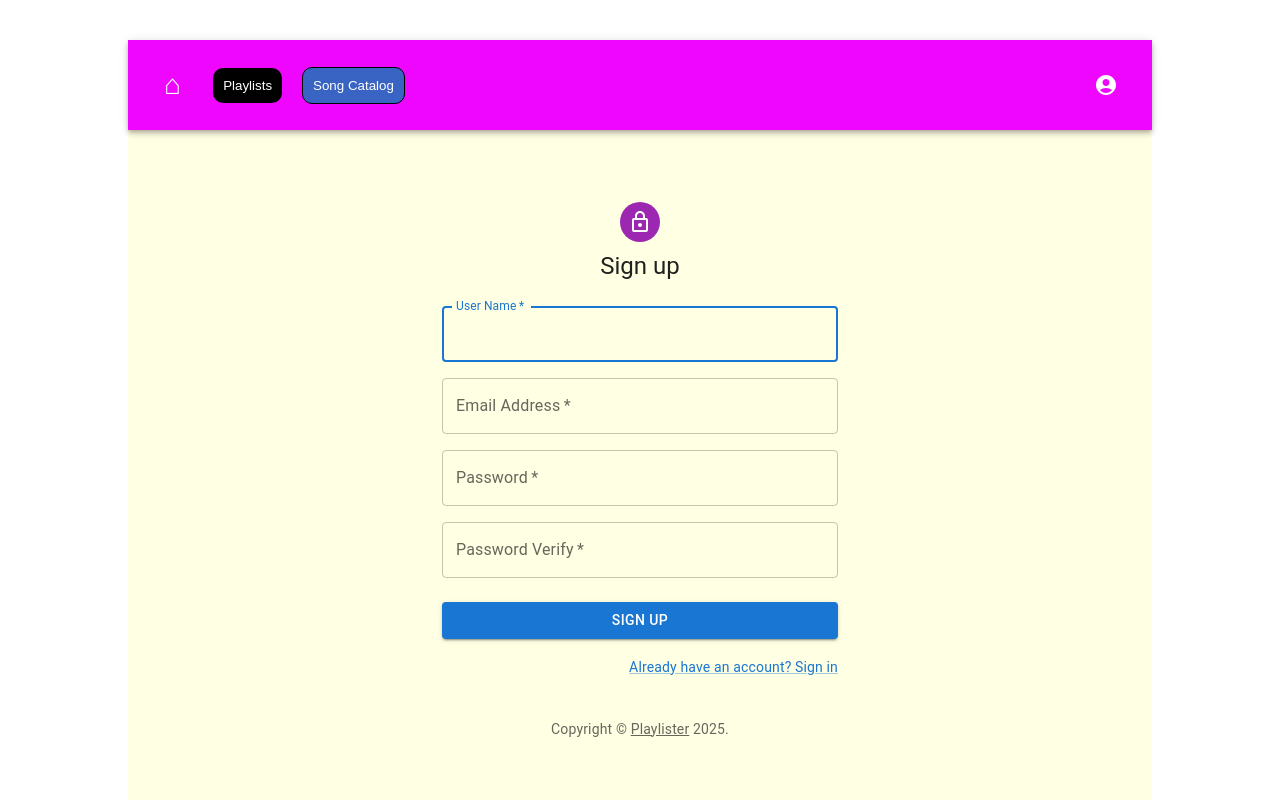
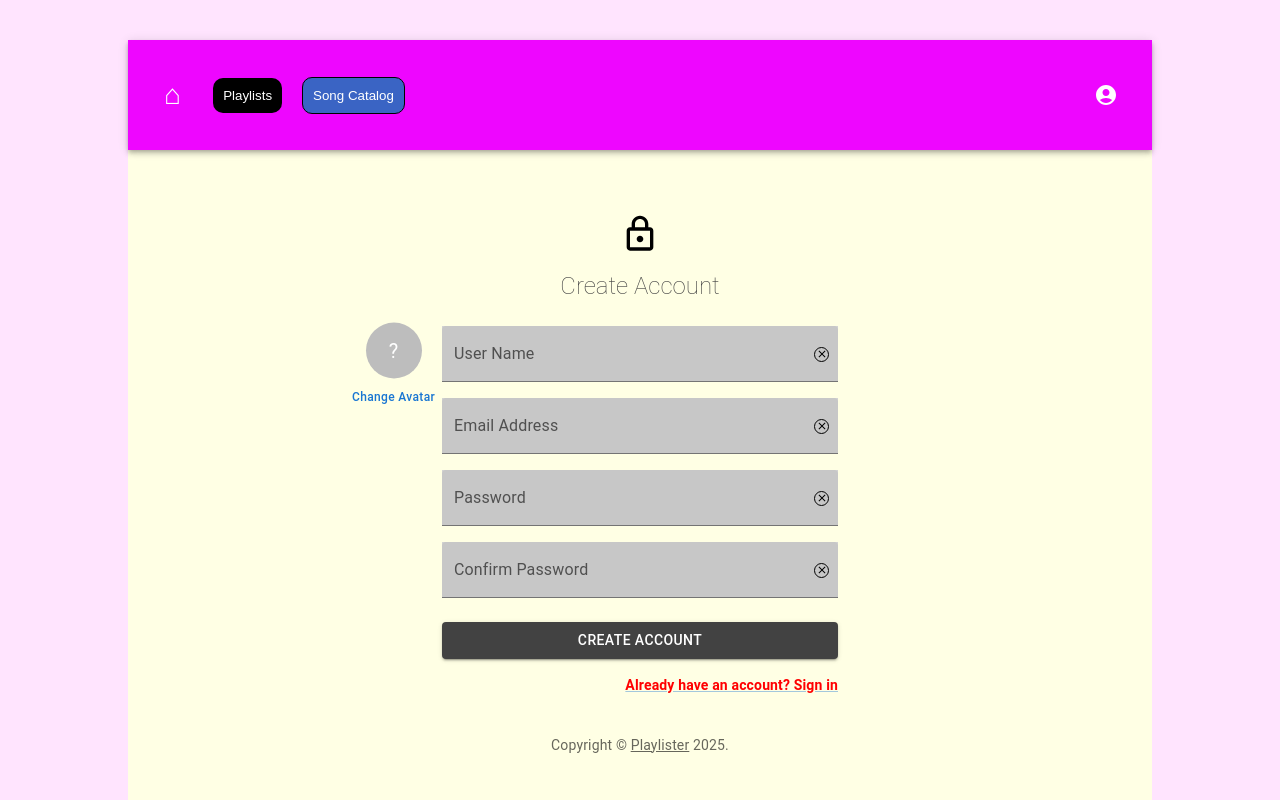
Before and after one commit to yuddy-s/spotify_clone, a React (Create React App) app in the folder client/: page /register in a window 1280 px wide. Built offline with nearby package versions, Linux system fonts and the light colour scheme; no server answers; what jstps would draw is missing.

Commit message:
Login/Register Screens Frontend format + bg fixed

```diff
--- a/client/src/components/LoginScreen.js
+++ b/client/src/components/LoginScreen.js
@@ -1,21 +1,23 @@
-import { useContext } from 'react';
-import AuthContext from '../auth'
-import MUIErrorModal from './MUIErrorModal'
-import Copyright from './Copyright'
+import { useContext, useState } from 'react';
+import AuthContext from '../auth';
+import MUIErrorModal from './MUIErrorModal';
+import Copyright from './Copyright';
 
-import Avatar from '@mui/material/Avatar';
 import Box from '@mui/material/Box';
 import Button from '@mui/material/Button';
-import CssBaseline from '@mui/material/CssBaseline';
+import Container from '@mui/material/Container';
 import Grid from '@mui/material/Grid';
 import Link from '@mui/material/Link';
-import LockOutlinedIcon from '@mui/icons-material/LockOutlined';
-import Paper from '@mui/material/Paper';
 import TextField from '@mui/material/TextField';
 import Typography from '@mui/material/Typography';
+import IconButton from "@mui/material/IconButton";
+import ClearIcon from "@mui/icons-material/Close";
+import LockOutlinedIcon from '@mui/icons-material/LockOutlined';
 
 export default function LoginScreen() {
     const { auth } = useContext(AuthContext);
+    const [email, setEmail] = useState("");
+    const [password, setPassword] = useState("");
 
     const handleSubmit = (event) => {
         event.preventDefault();
@@ -24,90 +26,102 @@ export default function LoginScreen() {
             formData.get('email'),
             formData.get('password')
         );
-
     };
 
-    let modalJSX = "";
-    console.log(auth);
-    if (auth.errorMessage !== null){
-        modalJSX = <MUIErrorModal />;
-    }
-    console.log(modalJSX);
+    const modalJSX = auth.errorMessage ? <MUIErrorModal /> : null;
 
     return (
-        <Grid container component="main" sx={{ height: '100vh' }}>
-            <CssBaseline />
-            <Grid
-                item
-                xs={false}
-                sm={4}
-                md={7}
-                sx={{
-                    backgroundImage: 'url(https://static.displate.com/857x1200/displate/2021-09-09/acaf2be9f58d1c05de9e4e47c580ee00_0da6a981d11a923cf24cf3f465fa81cc.jpg)',
-                    backgroundRepeat: 'no-repeat',
-                    backgroundColor: (t) =>
-                        t.palette.mode === 'light' ? t.palette.grey[50] : t.palette.grey[900],
-                    backgroundSize: 'cover',
-                    backgroundPosition: 'center',
-                }}
-            />
-            <Grid item xs={12} sm={8} md={5} component={Paper} elevation={6} square>
+        <Container component="main" maxWidth="xs">
             <Box
                 sx={{
-                        my: 8,
-                        mx: 4,
+                    marginTop: 12,
                     display: 'flex',
                     flexDirection: 'column',
                     alignItems: 'center',
                 }}
             >
-                    <Avatar sx={{ m: 1, bgcolor: 'secondary.main' }}>
-                        <LockOutlinedIcon/>
-                    </Avatar>
-                    <Typography component="h1" variant="h5">
-                        Sign in
+                <LockOutlinedIcon sx={{ fontSize: 40, mb: 2 }} />
+
+                <Typography component="h1" variant="h5" sx={{ color: '#424242', fontWeight: 30, mb: 2 }}>
+                    Sign In
                 </Typography>
-                    <Box component="form" noValidate onSubmit={handleSubmit} sx={{ mt: 1 }}>
+
+                <Box component="form" noValidate onSubmit={handleSubmit} sx={{ mt: 3 }}>
+                    <Grid container spacing={2}>
+                        <Grid item xs={12}>
                             <TextField
-                            margin="normal"
-                            required
+                                variant="filled"
                                 fullWidth
                                 id="email"
                                 label="Email Address"
                                 name="email"
                                 autoComplete="email"
-                            autoFocus
+                                value={email}
+                                onChange={(e) => setEmail(e.target.value)}
+                                InputProps={{
+                                    endAdornment: (
+                                        <IconButton
+                                            size="small"
+                                            edge="end"
+                                            sx={{ width: 15, height: 15, padding: 0, borderRadius: "50%", border: "1px solid black" }}
+                                            onClick={() => setEmail("")}
+                                        >
+                                            <ClearIcon sx={{ fontSize: 12, color: 'black' }} />
+                                        </IconButton>
+                                    ),
+                                }}
+                                sx={{ backgroundColor: '#D3D3D3' }}
                             />
+                        </Grid>
+                        <Grid item xs={12}>
                             <TextField
-                            margin="normal"
-                            required
+                                variant="filled"
                                 fullWidth
                                 name="password"
                                 label="Password"
                                 type="password"
                                 id="password"
                                 autoComplete="current-password"
+                                value={password}
+                                onChange={(e) => setPassword(e.target.value)}
+                                InputProps={{
+                                    endAdornment: (
+                                        <IconButton
+                                            size="small"
+                                            edge="end"
+                                            sx={{ width: 15, height: 15, padding: 0, borderRadius: "50%", border: "1px solid black" }}
+                                            onClick={() => setPassword("")}
+                                        >
+                                            <ClearIcon sx={{ fontSize: 12, color: 'black' }} />
+                                        </IconButton>
+                                    ),
+                                }}
+                                sx={{ backgroundColor: '#D3D3D3' }}
                             />
+                        </Grid>
+                    </Grid>
+
                     <Button
                         type="submit"
                         fullWidth
                         variant="contained"
-                            sx={{ mt: 3, mb: 2 }}
+                        sx={{ mt: 3, mb: 2, backgroundColor: '#424242' }}
                     >
                         Sign In
                     </Button>
-                        <Grid container>
+
+                    <Grid container justifyContent="flex-end">
                         <Grid item>
-                                <Link href="/register/" variant="body2">
+                            <Link href="/register/" variant="body2" sx={{ color: 'red', fontWeight: 'bold' }}>
                                 Don't have an account? Sign Up
                             </Link>
                         </Grid>
                     </Grid>
-                        <Copyright sx={{ mt: 5 }} />
                 </Box>
             </Box>
-            </Grid>
-            { modalJSX }
-        </Grid>
+
+            <Copyright sx={{ mt: 5 }} />
+            {modalJSX}
+        </Container>
     );
 }
--- a/client/src/components/RegisterScreen.js
+++ b/client/src/components/RegisterScreen.js
@@ -1,4 +1,4 @@
-import { useContext } from 'react';
+import { useState, useContext } from 'react';
 import AuthContext from '../auth'
 import MUIErrorModal from './MUIErrorModal'
 import Copyright from './Copyright'
@@ -7,15 +7,59 @@ import Avatar from '@mui/material/Avatar';
 import Box from '@mui/material/Box';
 import Button from '@mui/material/Button';
 import Container from '@mui/material/Container';
-import CssBaseline from '@mui/material/CssBaseline';
 import Grid from '@mui/material/Grid';
 import Link from '@mui/material/Link';
 import LockOutlinedIcon from '@mui/icons-material/LockOutlined';
 import TextField from '@mui/material/TextField';
 import Typography from '@mui/material/Typography';
+import IconButton from "@mui/material/IconButton";
+import ClearIcon from "@mui/icons-material/Close";
 
 export default function RegisterScreen() {
     const { auth } = useContext(AuthContext);
+
+    const [avatar, setAvatar] = useState(null);
+    const [avatarPreview, setAvatarPreview] = useState(null);
+    const [userName, setUserName] = useState("");
+    const [email, setEmail] = useState("");
+    const [password, setPassword] = useState("");
+    const [passwordVerify, setPasswordVerify] = useState("");
+
+    const isFormValid = () => {
+        if (!userName || !email || !password || !passwordVerify || !avatar) return false;
+        if (password.length < 8) return false;
+        if (password !== passwordVerify) return false;
+        return true;
+    };
+
+    const handleAvatarChange = (event) => {
+        const file = event.target.files[0];
+        if (!file) return;
+
+        const allowedTypes = ['image/png', 'image/jpeg', 'image/jpg'];
+        if (!allowedTypes.includes(file.type)) {
+            window.alert('Avatar must be a JPG or PNG image.');
+            return;
+        }
+
+        const reader = new FileReader();
+        const img = new Image();
+        reader.onload = (e) => {
+            img.onload = () => {
+                const size = 128;
+                const canvas = document.createElement('canvas');
+                canvas.width = size;
+                canvas.height = size;
+                const ctx = canvas.getContext('2d');
+                ctx.drawImage(img, 0, 0, size, size);
+                const base64 = canvas.toDataURL(file.type);
+                setAvatar(base64);
+                setAvatarPreview(base64);
+            };
+            img.src = e.target.result;
+        };
+        reader.readAsDataURL(file);
+    }
 
     const handleSubmit = (event) => {
         event.preventDefault();
@@ -24,20 +68,15 @@ export default function RegisterScreen() {
             formData.get('userName'),
             formData.get('email'),
             formData.get('password'),
-            formData.get('passwordVerify')
+            formData.get('passwordVerify'),
+            avatar
         );
     };
 
-    let modalJSX = ""
-    console.log(auth);
-    if (auth.errorMessage !== null){
-        modalJSX = <MUIErrorModal />;
-    }
-    console.log(modalJSX);
+    const modalJSX = auth.errorMessage ? <MUIErrorModal /> : null;
 
     return (
         <Container component="main" maxWidth="xs">
-                <CssBaseline />
             <Box
                 sx={{
                     marginTop: 8,
@@ -46,69 +85,174 @@ export default function RegisterScreen() {
                     alignItems: 'center',
                 }}
             >
-                    <Avatar sx={{ m: 1, bgcolor: 'secondary.main' }}>
-                        <LockOutlinedIcon />
-                    </Avatar>
-                    <Typography component="h1" variant="h5">
-                        Sign up
+                <LockOutlinedIcon sx={{ fontSize: 40, mb: 2 }} />
+                <Typography component="h1" variant="h5" sx={{ color: '#424242', fontWeight: 30 }}>
+                    Create Account
                 </Typography>
                 <Box component="form" noValidate onSubmit={handleSubmit} sx={{ mt: 3 }}>
                     <Grid container spacing={2}>
-                            <Grid item xs={12} sm={12}>
+                        <Grid item xs={12}>
+                            <Box
+                                sx={{
+                                    position: 'relative',
+                                    width: '100%',
+                                    display: 'flex',
+                                    justifyContent: 'center',
+                                }}
+                            >
+                                <Box
+                                    sx={{
+                                        position: 'absolute',
+                                        left: -90,
+                                        top: '70%',
+                                        transform: 'translateY(-50%)',
+                                        display: 'flex',
+                                        flexDirection: 'column',
+                                        alignItems: 'center',
+                                    }}
+                                >
+                                    <Avatar
+                                        src={avatarPreview || undefined}
+                                        sx={{ width: 56, height: 56 }}
+                                    >
+                                        ?
+                                    </Avatar>
+                                    <Button
+                                        variant="text"
+                                        component="label"
+                                        sx={{ mt: 1, fontSize: 12, textTransform: 'none', padding: 0 }}
+                                    >
+                                        Change Avatar
+                                        <input
+                                            type="file"
+                                            hidden
+                                            accept="image/png,image/jpeg"
+                                            onChange={handleAvatarChange}
+                                        />
+                                    </Button>
+                                </Box>
+
                                 <TextField
-                                    autoComplete="fname"
+                                    variant="filled"
+                                    fullWidth
                                     name="userName"
-                                    required
-                                    fullWidth
                                     id="userName"
                                     label="User Name"
-                                    autoFocus
+                                    sx={{ backgroundColor: '#D3D3D3' }}
+                                    value={userName}
+                                    onChange={(e) => setUserName(e.target.value)}
+                                    InputProps={{
+                                        endAdornment: (
+                                            <IconButton
+                                                size="small"
+                                                edge="end"
+                                                sx={{ width: 15, height: 15, padding: 0, borderRadius: "50%", border: "1px solid black" }}
+                                                onClick={() => setUserName("")}
+                                            >
+                                                <ClearIcon sx={{ fontSize: 12, color: 'black' }} />
+                                            </IconButton>
+                                        ),
+                                    }}
                                 />
+                            </Box>
                         </Grid>
+
                         <Grid item xs={12}>
                             <TextField
-                                    required
+                                variant="filled"
                                 fullWidth
                                 id="email"
                                 label="Email Address"
                                 name="email"
-                                    autoComplete="email"
+                                sx={{ backgroundColor: '#D3D3D3' }}
+                                value={email}
+                                onChange={(e) => setEmail(e.target.value)}
+                                InputProps={{
+                                    endAdornment: (
+                                        <IconButton
+                                            size="small"
+                                            edge="end"
+                                            sx={{ width: 15, height: 15, padding: 0, borderRadius: "50%", border: "1px solid black" }}
+                                            onClick={() => setEmail("")}
+                                        >
+                                            <ClearIcon sx={{ fontSize: 12, color: 'black' }} />
+                                        </IconButton>
+                                    ),
+                                }}
                             />
                         </Grid>
+
                         <Grid item xs={12}>
                             <TextField
-                                    required
+                                variant="filled"
                                 fullWidth
                                 name="password"
                                 label="Password"
                                 type="password"
                                 id="password"
-                                    autoComplete="new-password"
+                                sx={{ backgroundColor: '#D3D3D3' }}
+                                value={password}
+                                onChange={(e) => setPassword(e.target.value)}
+                                InputProps={{
+                                    endAdornment: (
+                                        <IconButton
+                                            size="small"
+                                            edge="end"
+                                            sx={{ width: 15, height: 15, padding: 0, borderRadius: "50%", border: "1px solid black" }}
+                                            onClick={() => setPassword("")}
+                                        >
+                                            <ClearIcon sx={{ fontSize: 12, color: 'black' }} />
+                                        </IconButton>
+                                    ),
+                                }}
                             />
                         </Grid>
+
                         <Grid item xs={12}>
                             <TextField
-                                    required
+                                variant="filled"
                                 fullWidth
                                 name="passwordVerify"
-                                    label="Password Verify"
+                                label="Confirm Password"
                                 type="password"
                                 id="passwordVerify"
-                                    autoComplete="new-password"
+                                sx={{ backgroundColor: '#D3D3D3' }}
+                                value={passwordVerify}
+                                onChange={(e) => setPasswordVerify(e.target.value)}
+                                InputProps={{
+                                    endAdornment: (
+                                        <IconButton
+                                            size="small"
+                                            edge="end"
+                                            sx={{ width: 15, height: 15, padding: 0, borderRadius: "50%", border: "1px solid black" }}
+                                            onClick={() => setPasswordVerify("")}
+                                        >
+                                            <ClearIcon sx={{ fontSize: 12, color: 'black' }} />
+                                        </IconButton>
+                                    ),
+                                }}
                             />
                         </Grid>
                     </Grid>
+
                     <Button
                         type="submit"
                         fullWidth
                         variant="contained"
-                            sx={{ mt: 3, mb: 2 }}
+                        sx={{ mt: 3, mb: 2, backgroundColor: '#424242' }}
+                        onClick={(event) => {
+                            if (!isFormValid()) {
+                                event.preventDefault();
+                                return;
+                            }
+                        }}
                     >
-                            Sign Up
+                        Create Account
                     </Button>
+
                     <Grid container justifyContent="flex-end">
                         <Grid item>
-                                <Link href="/login/" variant="body2">
+                            <Link href="/login/" variant="body2" sx={{ color: 'red', fontWeight: 'bold' }}>
                                 Already have an account? Sign in
                             </Link>
                         </Grid>
@@ -116,7 +260,7 @@ export default function RegisterScreen() {
                 </Box>
             </Box>
             <Copyright sx={{ mt: 5 }} />
-                { modalJSX }
+            {modalJSX}
         </Container>
     );
 }
```
Lines whose indentation alone changed are shown as unchanged.
